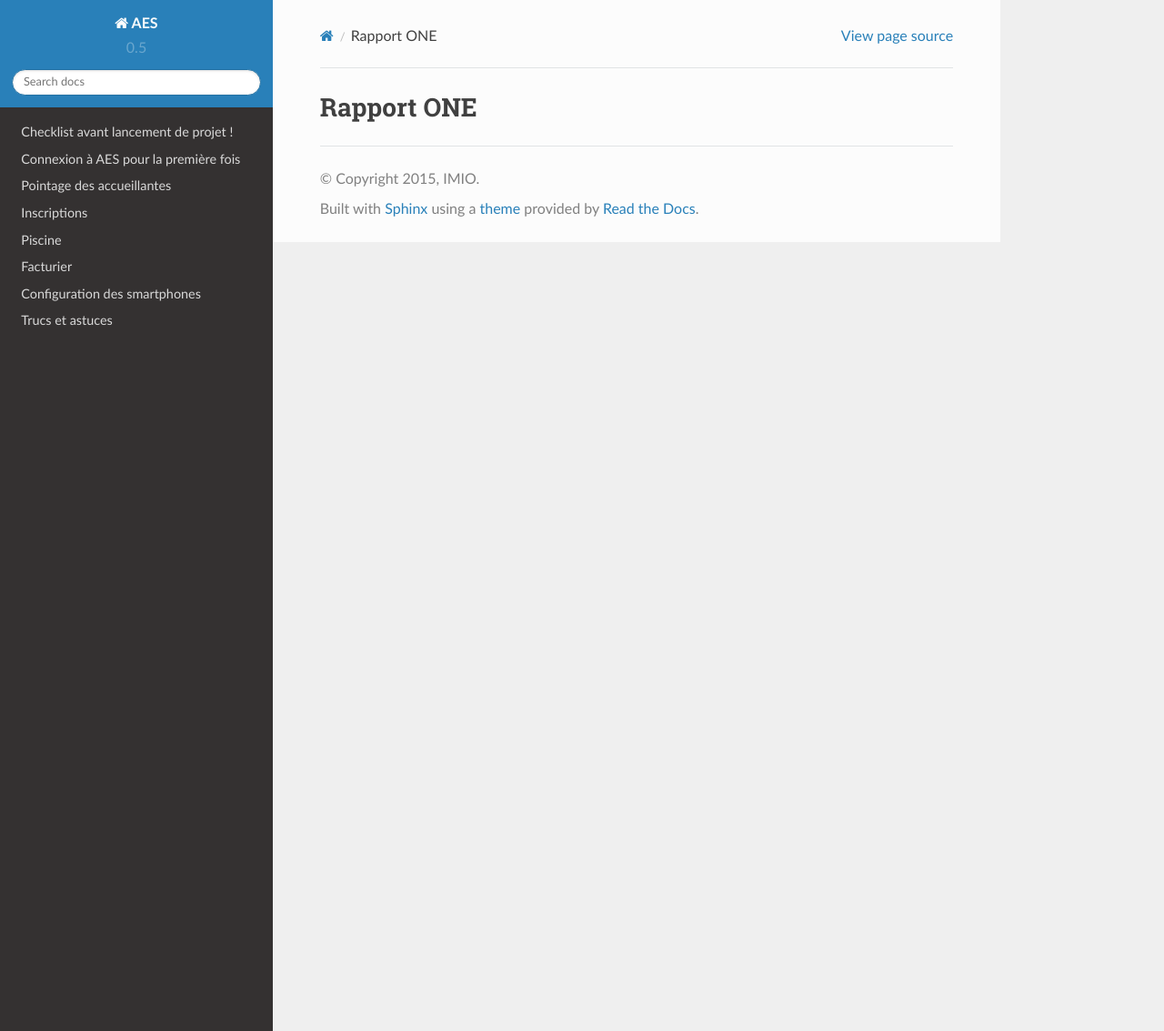
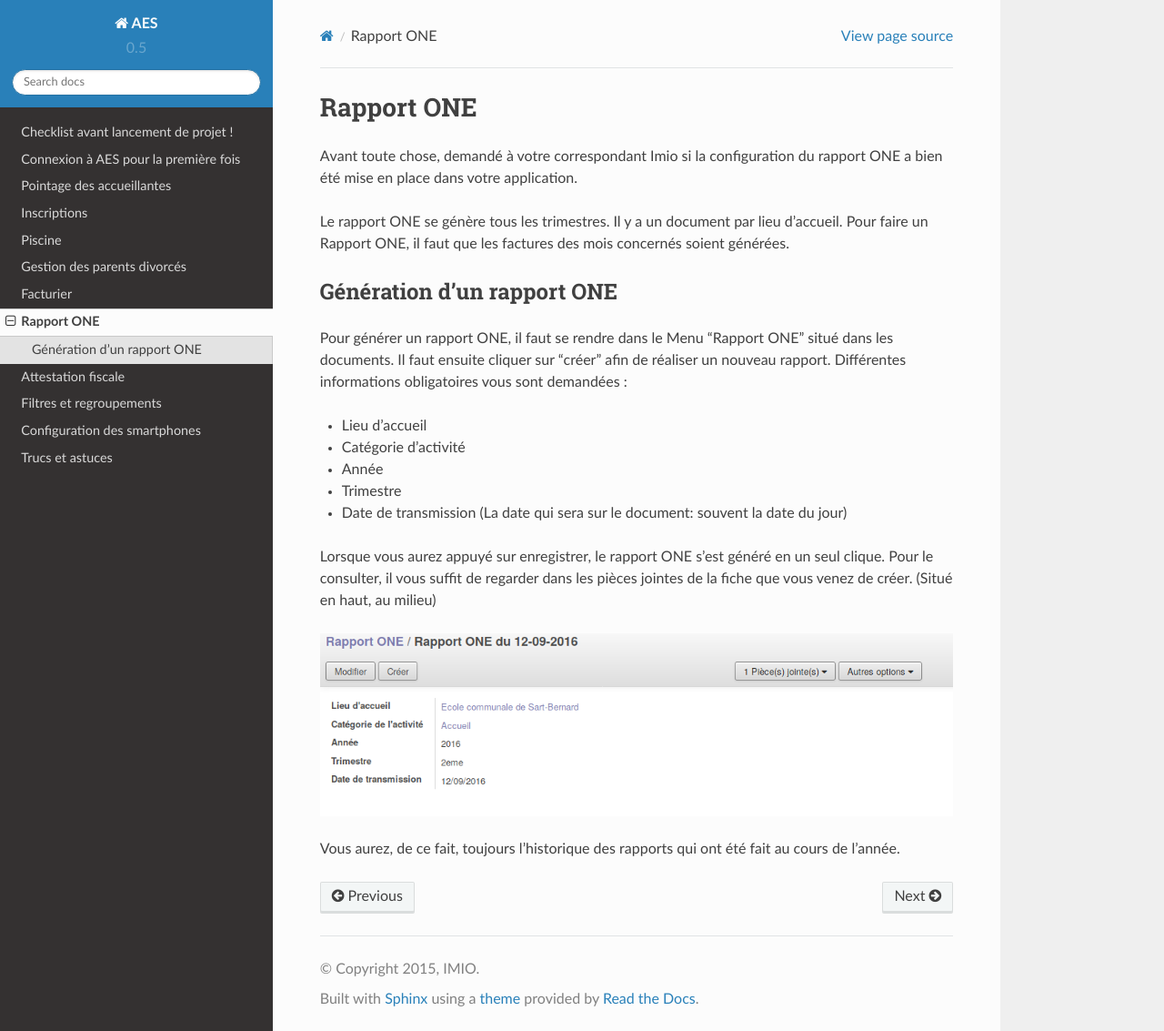
Before and after one commit to IMIO/extraschool, a Sphinx documentation site: the page built from doc/rapport_ONE.rst, in a window 1280 px wide and 1133 px high. Shown: the whole window at 91% size. Built offline with Sphinx 7.4.7 and the Read the Docs theme 2.0.0, drawn with Linux system fonts in a browser that asks for light colours; pages that are not in the unit, such as notebooks, are missing from menus.

```diff
--- a/doc/checklist.rst
+++ b/doc/checklist.rst
@@ -41,6 +41,8 @@ Les logiciels de gestion d'école peuvent exporter ce genre de fichiers, il faut
 
 		* Ordre des colonnes
 		* Libellé des colonnes
+
+Il faut également impérativement un fichier par école. Sans cela, l'importation ne pourra se faire.
 
 		| :download:`ex. format.xls <doc/import.xls>`
 
--- a/doc/index.rst
+++ b/doc/index.rst
@@ -16,7 +16,11 @@ Contents:
    accueillantes
    inscriptions
    piscine
+   parent_divorce
    facturier
+   rapport_ONE
+   attestation_fiscale
+   filtre_regroupement
    utilisation-smartphones
    config-smartphones
    truc-astuce
--- a/doc/rapport_ONE.rst
+++ b/doc/rapport_ONE.rst
@@ -8,3 +8,28 @@ Rapport ONE
 
 .. toctree::
    :maxdepth: 3
+
+Avant toute chose, demandé à votre correspondant Imio si la configuration du rapport ONE a bien été mise en place dans votre application.
+
+Le rapport ONE se génère tous les trimestres. Il y a un document par lieu d'accueil. Pour faire un Rapport ONE, il faut que les factures des mois concernés
+soient générées.
+
+###########################
+Génération d'un rapport ONE
+###########################
+
+Pour générer un rapport ONE, il faut se rendre dans le Menu "Rapport ONE" situé dans les documents.
+Il faut ensuite cliquer sur "créer" afin de réaliser un nouveau rapport. Différentes informations obligatoires vous sont demandées :
+
+* Lieu d'accueil
+* Catégorie d'activité
+* Année
+* Trimestre
+* Date de transmission (La date qui sera sur le document: souvent la date du jour)
+
+Lorsque vous aurez appuyé sur enregistrer, le rapport ONE s'est généré en un seul clique. Pour le consulter, il vous suffit de regarder dans les pièces jointes de la fiche que vous venez de créer.
+(Situé en haut, au milieu)
+
+.. image:: img/screenshot/rapport_one.png
+
+Vous aurez, de ce fait, toujours l'historique des rapports qui ont été fait au cours de l'année.
--- a/extraschool_view.xml
+++ b/extraschool_view.xml
@@ -78,7 +78,8 @@
         <record id="menu_extraschool" model="ir.ui.menu">
     		<field name="groups_id" eval="[(4,ref('extraschool_admin')),
     										(4,ref('extraschool_user')),
-    										(4,ref('extraschool_school')),]"/>
+    										(4,ref('extraschool_school')),
+    										(4,ref('extraschool_direction')),]"/>
 		</record>
 		<record id="extraschool_menu_signaletics" model="ir.ui.menu">
     		<field name="groups_id" eval="[(4,ref('extraschool_admin')),
```
Also changed, not shown: doc/attestation_fiscale.rst (added, +36 -0 lines), doc/filtre_regroupement.rst (added, +71 -0 lines), doc/parent_divorce.rst (added, +36 -0 lines), utilisation-smartphones.rst (deleted, +0 -91 lines), doc/img/screenshot/attestation_fiscale.png (added), doc/img/screenshot/attestation_fiscale_creation.png (added), doc/img/screenshot/condition_et.png (added), doc/img/screenshot/condition_ou.png (added), doc/img/screenshot/enregistrement.png (added), doc/img/screenshot/filtre_enregistrement.png (added), doc/img/screenshot/rapport_one.png (added), piscine.rst (deleted), 1 other file.
